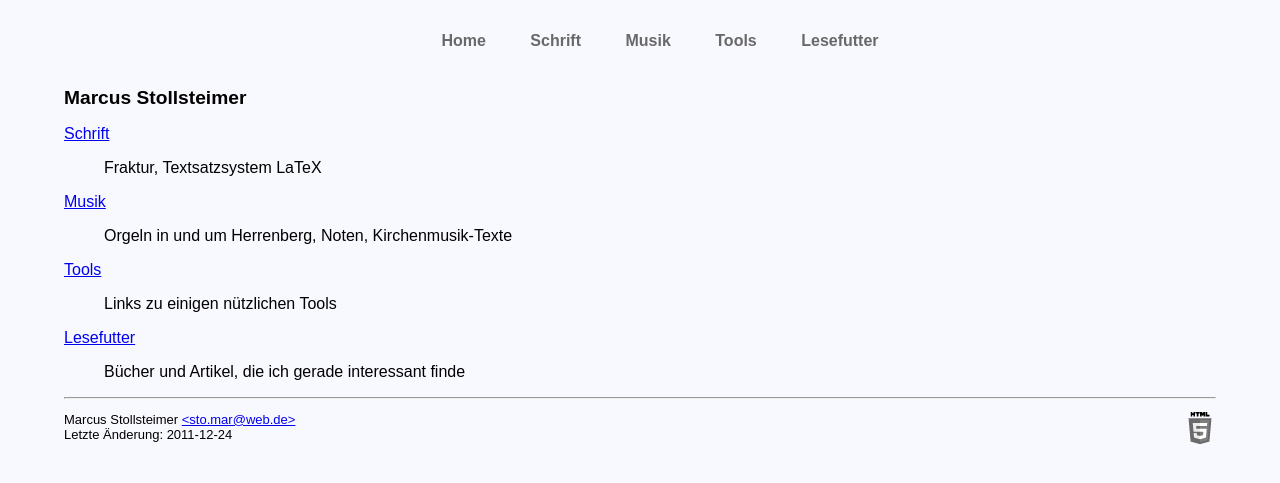
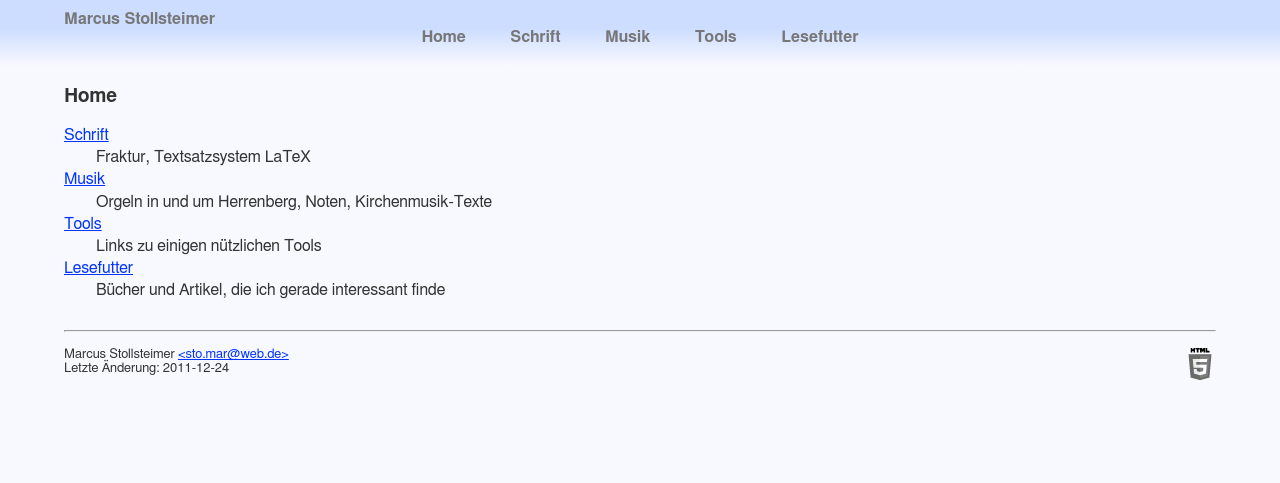
Before and after one commit to stomar/stomar.github.com, a Jekyll site: the page built from index.md, in a window 1280 px wide. Shown: the top 483 px of the page. Built offline with Jekyll 4.4.1, drawn with Linux system fonts in a browser that asks for light colours.

Commit message:
new style sheet; page structure modified

```diff
--- a/_layouts/main.html
+++ b/_layouts/main.html
@@ -24,12 +27,17 @@
 </ul>
 </nav>
 
+<!-- begin main body -->
+
+<section>
+
+<header>
 <h1 id="pagetitle">{{ page.title }}</h1>
 </header>
 
-<!-- begin main body -->
+{{ content }}
 
-{{ content }}
+</section>
 
 <!-- begin footer -->
 
--- a/index.md
+++ b/index.md
@@ -1,6 +1,6 @@
 ---
 layout: main
-title: Marcus Stollsteimer
+title: Home
 date: 2011-12-24
 ---
 
--- a/style.css
+++ b/style.css
@@ -1,135 +1,184 @@
-/* for old browsers (new HTML5 tags) */
+/*** reset all ***/
+
+html, body, body div, span, object, iframe, h1, h2, h3, h4, h5, h6,
+p, blockquote, pre, abbr, address, cite, code, del, dfn, em, img, ins, kbd,
+q, samp, small, strong, sub, sup, var, b, i, dl, dt, dd, ol, ul, li,
+fieldset, form, label, legend, table, caption, tbody, tfoot, thead,
+tr, th, td, article, aside, figure, footer, header, hgroup, menu, nav,
+section, time, mark, audio, video {
+  margin: 0;
+  padding: 0;
+  border: 0;
+  outline: 0;
+  font-size: 100%;
+  vertical-align: baseline;
+  background: transparent;
+}
+
+/*** for old browsers (new HTML5 tags) ***/
 
 article, aside, details, figcaption, figure, footer, header, hgroup, menu, nav, section {
-  display:block;
+  display: block;
 }
 
-/* general */
+/*** general behavior ***/
 
-body {
-  margin-left:5%;
-  margin-right:5%;
-  color:black;
-  background-color:#F8F8FF; /* ghostwhite */
-  font-family:sans-serif;
+/* force a vertical scrollbar to prevent a jumpy page */
+html { overflow-y: scroll; }
+
+/* focus: outline visible for users tabbing through the page
+a { outline: none; }
+a:focus { outline: red thin dotted; } */
+
+abbr[title], dfn[title] {
+  border-bottom: 1px dotted #333;
+  cursor: help;
 }
 
-h1,h2,h3 {
-  font-size:larger;
+/*** fonts and colors ***
+
+/* Linux- and Windows-friendly sans-serif font stack: http://mky.be/fontstack */
+body { font-family: Helmet, Freesans, sans-serif; }
+
+body { background-color: #f8f8ff; } /* ghostwhite */
+
+body, select, input, textarea {
+  color: #333;
 }
 
-img {
-  border-width:0px;
+a { color: #03f; }
+a:hover { color: #69f; }
+
+/*** main page structure ***/
+
+body > header {
+  padding: 10px 0px 0px 5%;
+  background-color: #cdf;
+  color: #777;
+}
+
+body > header h1 {
+  padding: 0;
+  font-size: 100%;
+}
+
+body > nav {
+  padding: 0px 5px 20px 5px;
+  background-color: #cdf;
+  background: linear-gradient(top, #cdf, #f8f8ff);
+  background: -ms-linear-gradient(top, #cdf, #f8f8ff);
+  background: -moz-linear-gradient(top, #cdf, #f8f8ff);
+  background: -o-linear-gradient(top, #cdf, #f8f8ff);
+  background: -webkit-linear-gradient(top, #cdf, #f8f8ff);
+}
+
+body > section {
+  padding: 10px 5%;
+}
+
+body > hr {
+  margin-left: 5%;
+  margin-right: 5%;
+}
+
+body > footer {
+  padding: 5px 5%;
+  font-size: small;
+}
+
+body > footer img {
+  float: right;
+}
+
+/*** Padding and margins ***/
+
+h1, h2, h3 {
+  font-size: larger;
+  padding: 1ex 0;
+}
+
+p {
+  padding: .5ex 0;
 }
 
 ol, ul {
-  line-height:150%;
+  padding: 1ex 0;
+  padding-left: 2em;
+}
+
+dl {
+  padding: 1ex 0;
+}
+
+dd {
+  padding-left: 2em;
 }
 
 pre {
-  text-indent:2em;
+  padding: 1ex 0;
+  text-indent: 2em;
+  white-space: pre; /* CSS2 */
+  white-space: pre-wrap; /* CSS 2.1 */
+  white-space: pre-line; /* CSS 3 (and 2.1 as well, actually) */
 }
 
-footer {
-  font-size:small;
+/*** navigation bar ***/
+
+/* reset (no margins, padding, ...) */
+nav ul, nav li {
+  margin: 0;
+  padding: 0;
+  border: 0;
+  outline: 0;
+  font-size: 100%;
+  vertical-align: baseline;
+  background: transparent;
 }
-
-footer img {
-  float:right;
-}
-
-acronym[title] {
-  border-bottom:1px dotted silver;
-  cursor:help;
-}
-
-@media print {
-
-  acronym[title] {
-    border-bottom:none;
-  }
-
-}
-
-/* inactive links in gray */
-.inactive {
-  color:#A9A9A9; /* darkgray */
-}
-
-.centered {
-  text-align:center
-}
-
-/* link list */
-
-.linklist li {
-  margin-top:10pt;
-}
-
-.linklist li:first-line {
-  font-weight:bold;
-}
-
-.linklist a {
-  font-family:sans-serif;
-  font-size:small
-}
-
-/* table of contents */
-
-.toc {
-  border-spacing:1ex;
-}
-
-.toc tr {
-  vertical-align:top;
-}
-
-/* navigation bar */
 
 nav {
   font-weight:bold;
   list-style-type:none;
   text-align:center;
-  padding:5px;
 }
 
 nav li {
   display:inline;
-  padding:5px 20px;
   white-space:nowrap;
+  padding: 0px 20px;
 }
 
 nav a {
-  color:#696969; /* dimgray */
+  color:#777;
   text-decoration:none;
+
+  transition: color 500ms linear;
+  -moz-transition: color 500ms linear;
+  -o-transition: color 500ms linear;
+  -webkit-transition: color 500ms linear;
 }
 
 nav a:hover, nav a:focus {
-  text-decoration:underline;
+  color:#333;
 }
 
-nav a:active {
-  color:red;
+nav .hidden {
+  display: none;
 }
 
-.hidden {
-  display:none;
-}
-
-@media print {
-
-  nav {
-    display:none;
-  }
-
-}
-
-/* disclaimer */
+/*** classes ***/
 
 p.disclaimer {
-  margin-top:5em;
+  margin-top:3em;
   margin-left:3em;
   margin-right:3em;
   font-size:0.6em;
 }
+
+/*** print styles ***/
+@media print {
+
+  body > nav {
+    display: none;
+  }
+
+}
```
Also changed, not shown: other parts of _layouts/main.html (+3 -0 lines).
